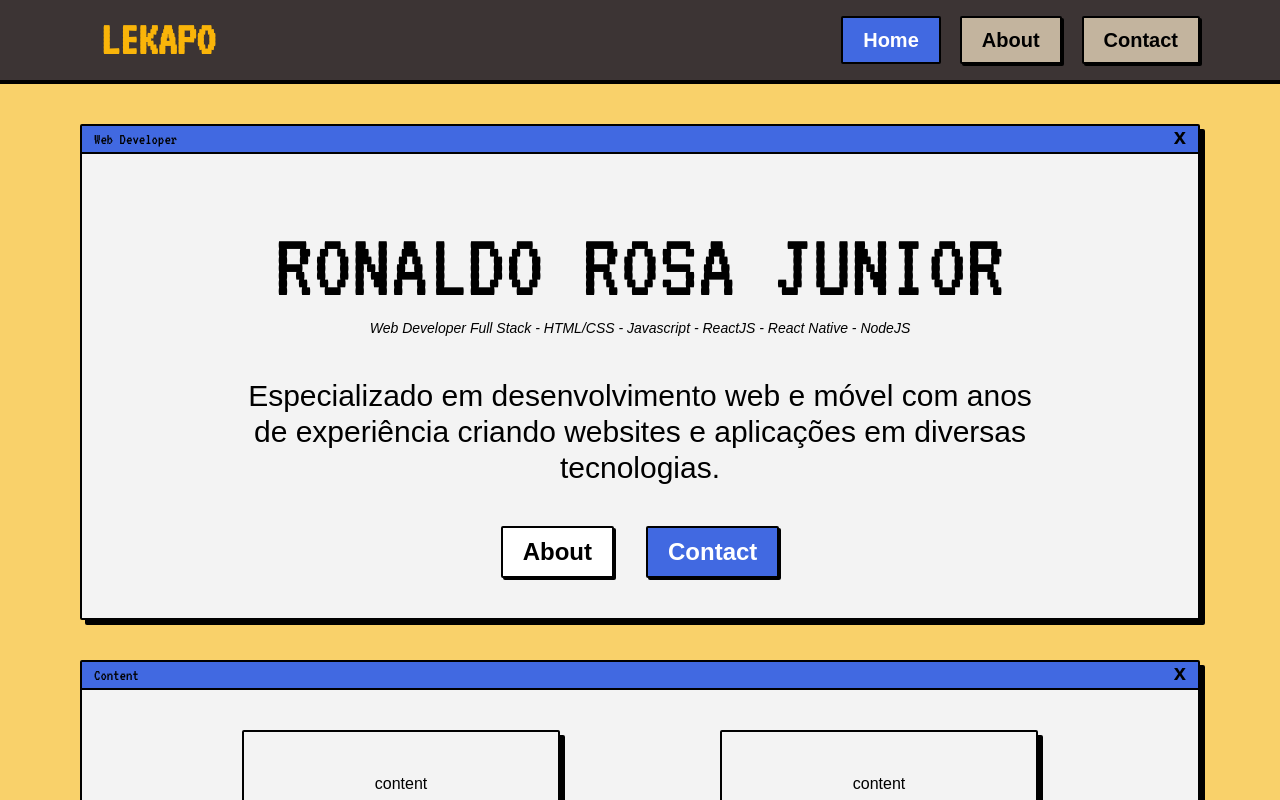
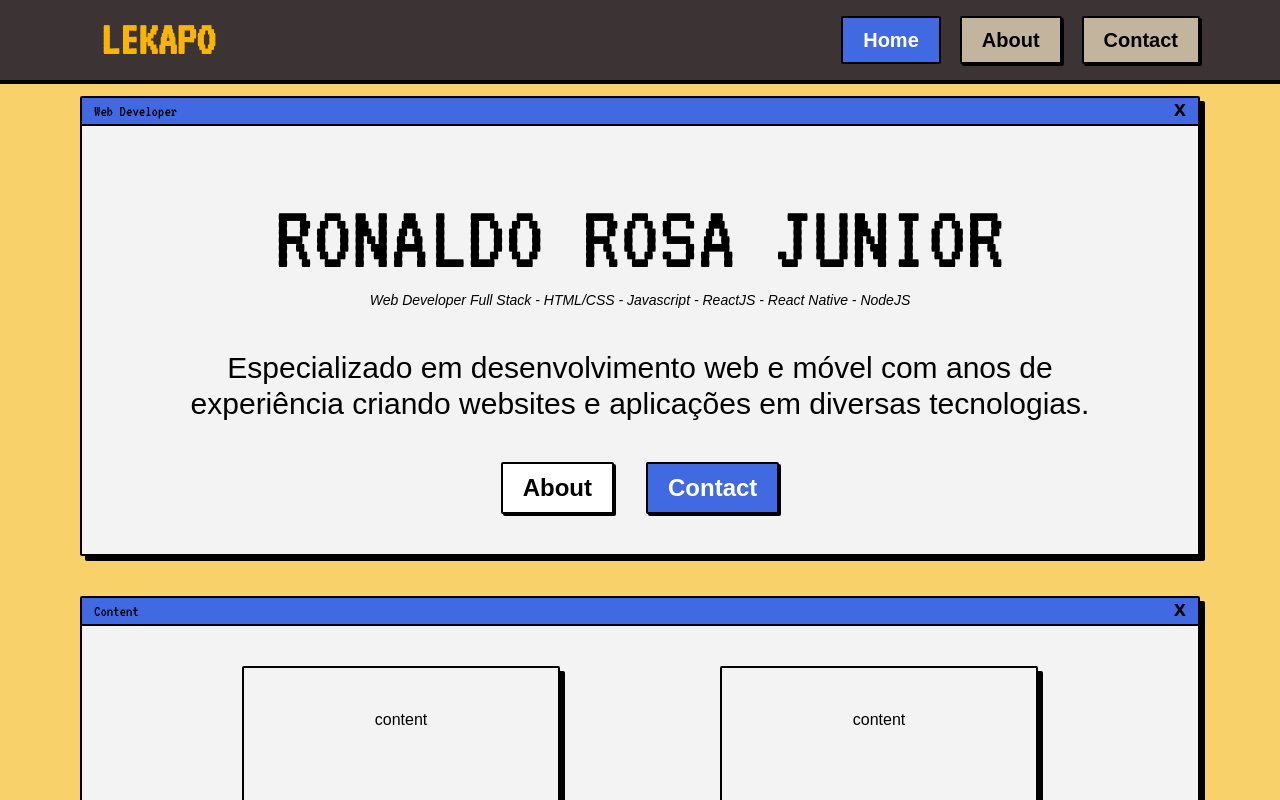
Before and after one commit to Lekapo/lekapo-cv, a Next.js app: page / in a window 1280 px wide. Shown: the top 800 px of the page. Built offline with nearby package versions, Linux system fonts and the light colour scheme; a web font is replaced by a local one.

Commit message:
fixed some margins and padding on the hero

```diff
--- a/app/page.jsx
+++ b/app/page.jsx
@@ -13,17 +13,18 @@ const vt323 = VT323({
 export default function Home() {
   return (
     <div>
-      <div id='hero' className='container mx-auto my-10'>
+      <div id='hero' className='container mx-auto my-3 2xl:my-5'>
         <Container
           height={"min-h-[50vh]"}
           title={"Web Developer"}
           topBar={true}
         >
-          <div className="mt-6 px-20">
+          <div className="mt-6 px-3">
             <h2 className={`uppercase xl:text-8xl md:text-7xl text-6xl font-bold ${vt323.className}`}>RONALDO ROSA JUNIOR</h2>
             <h3 className="text-sm italic mt-1">Web Developer Full Stack - HTML/CSS - Javascript - ReactJS - React Native - NodeJS</h3>
             <p className="mt-10 xl:text-3xl text-2xl font-medium">Especializado em desenvolvimento web e móvel com anos de experiência criando websites e aplicações em diversas tecnologias.</p>
             <div id="hero-buttons" className="flex justify-center mt-10 text-2xl gap-x-8">
+
             <Button route='/about' text='About'  className={"bg-white py-2 px-5"}/>
             <Button route='/contact' text='Contact'  className={"text-white bg-royalblue py-2 px-5"}/>
             </div>
```
